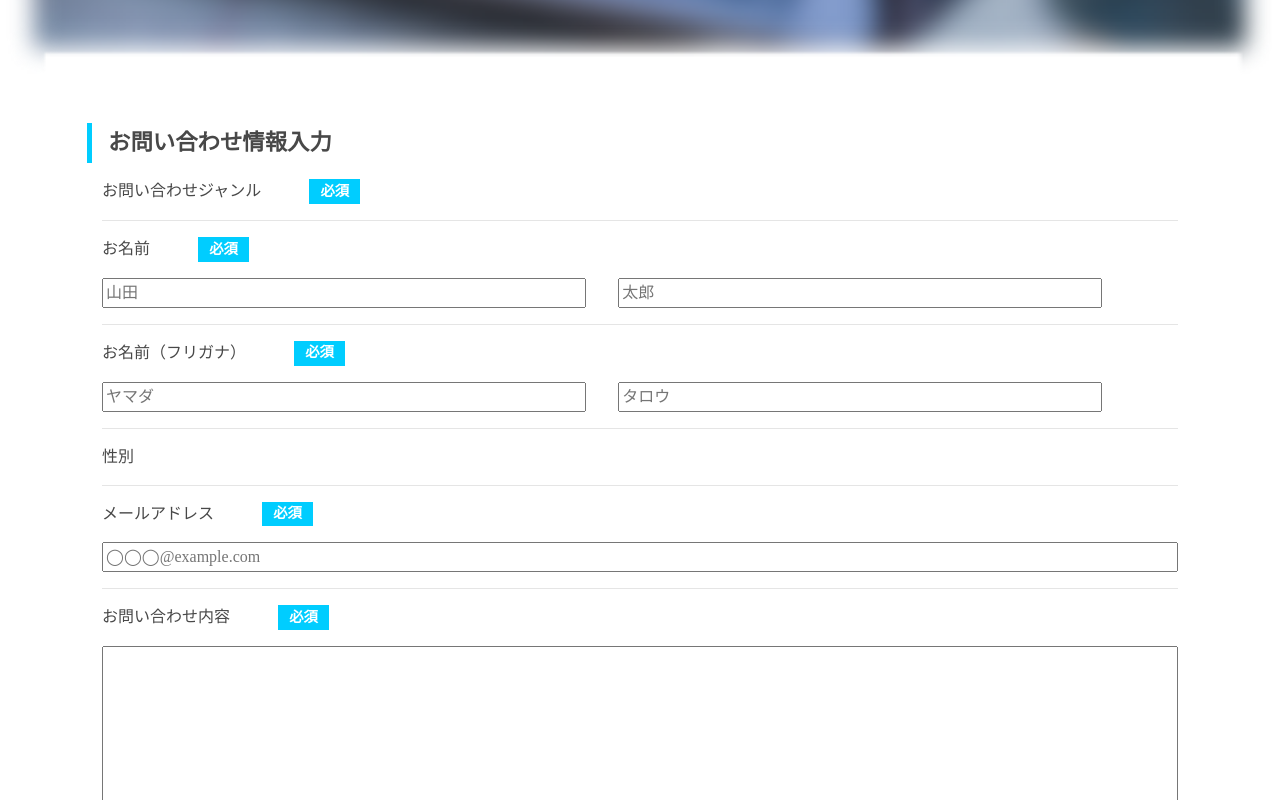
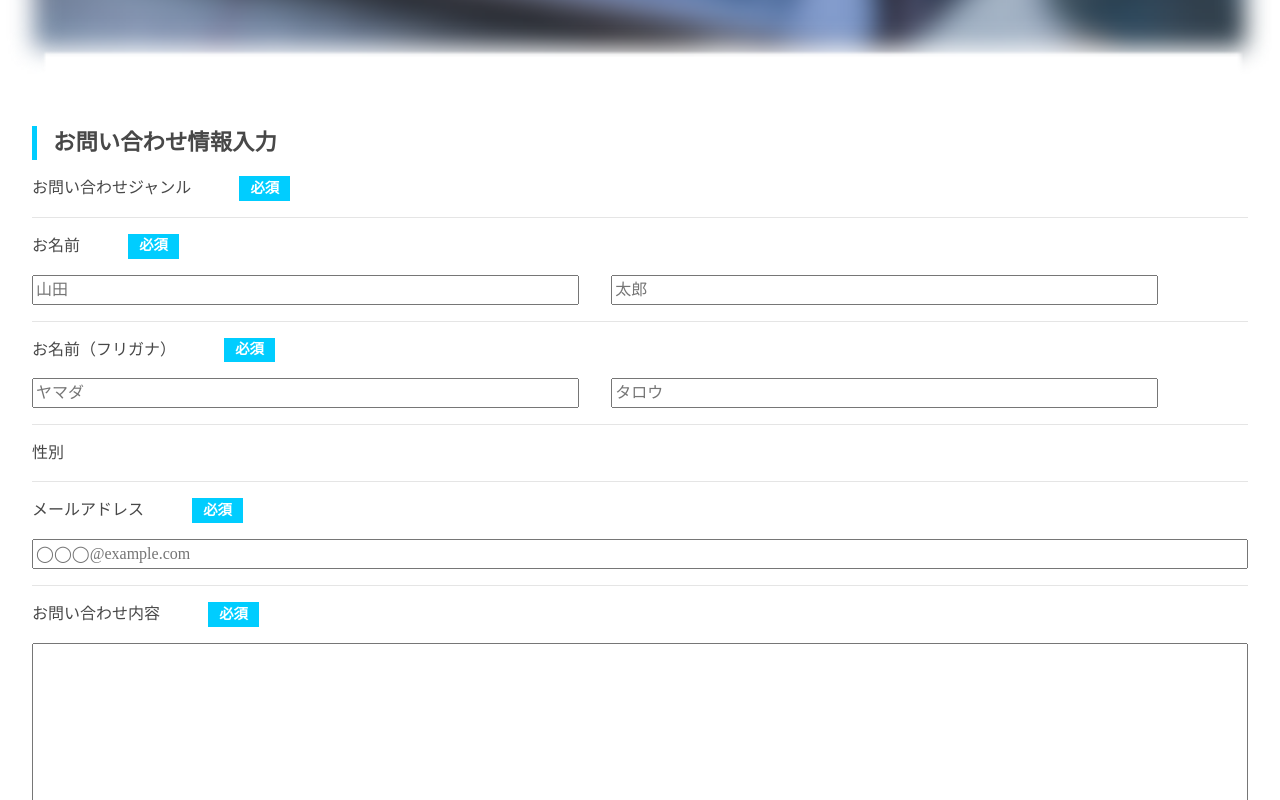
Before and after one commit to vivaruckk17/officialengii, a Nuxt app: page /contact in a window 1280 px wide. Shown: the part 920-1720 px from the top of the page. Built offline with nearby package versions, Linux system fonts and the light colour scheme.

Commit message:
Update contact.vue

```diff
--- a/pages/contact.vue
+++ b/pages/contact.vue
@@ -20,8 +20,8 @@
           </div>
         </div>
       </div>
-      <div class="main-form container">
-        <div class="faq-form row">
+      <div class="main-form">
+        <div class="faq-form">
           <p>お問い合わせ情報入力</P>
         </div>
         <div class="form-box genre">
```
